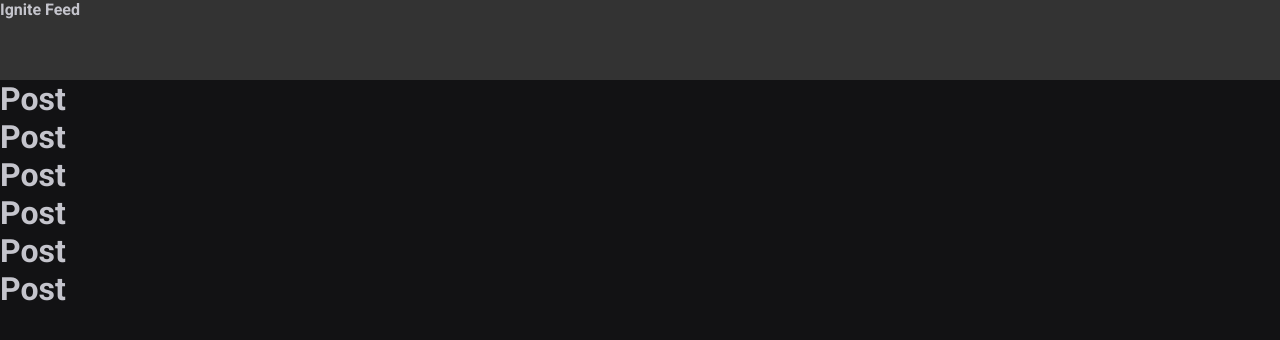
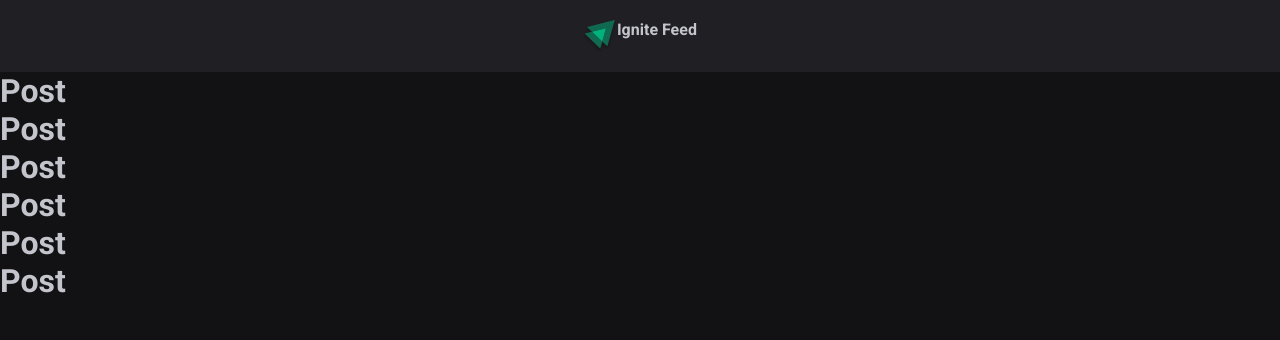
Before and after one commit to WelderFernandes/01-fundamentos-reactjs, a React (Vite) app: page / in a window 1280 px wide. Shown: the top 340 px of the page. Built offline with nearby package versions, Linux system fonts and the light colour scheme.

Commit message:
chore: componente Header

```diff
--- a/src/components/Header.jsx
+++ b/src/components/Header.jsx
@@ -1,9 +1,12 @@
 import styles from './Header.module.css'
+
+import igniteLogo from '../assets/Ignite-simbol.svg'
 
 
 export function Header() {
     return (
         <header className={styles.header}>
+            <img src={igniteLogo} alt="Logotipo do Ignite" />
             <strong>Ignite Feed</strong>
         </header>
     )
--- a/src/components/Header.module.css
+++ b/src/components/Header.module.css
@@ -1,4 +1,11 @@
 .header {
-    background: #333;
-    height: 80px;
+    background: var(--gray-800);
+    display: flex;
+    justify-content: center;
+    padding: 1.25rem 0;
 }
+
+
+.header img {
+    height: 2rem;
+}
```
Also changed, not shown: src/assets/Ignite-simbol.svg (added).
